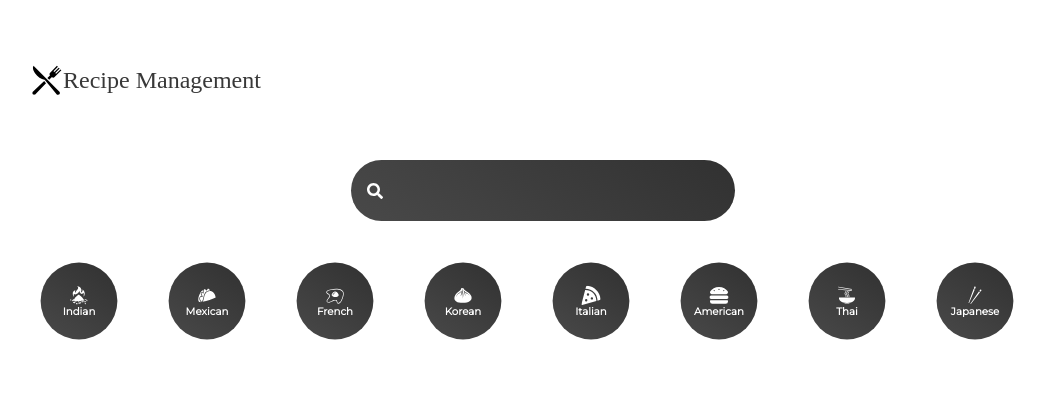
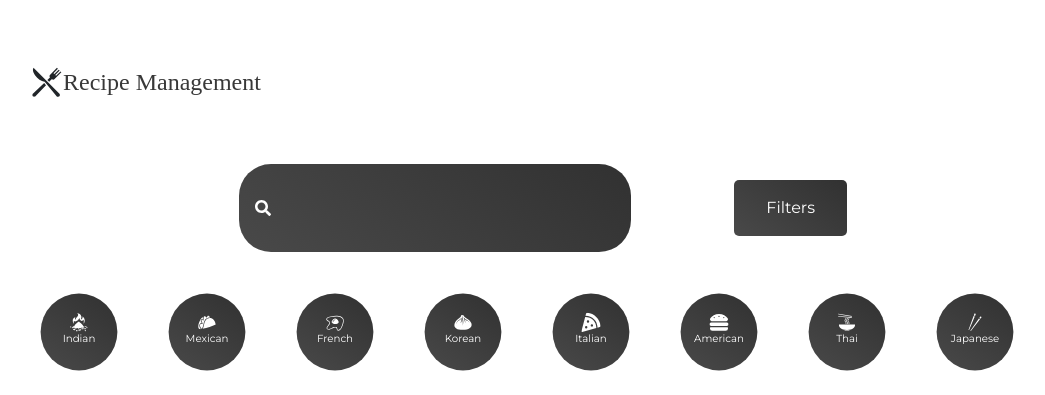
Before and after one commit to Dharan0512/RecipeManagementSystem, a React (Create React App) app in the folder client/: page / in a window 1280 px wide. Shown: the top 395 px of the page, without its empty margins (97-1142 px from the left). Built offline with nearby package versions, Linux system fonts and the light colour scheme; no server answers.

Commit message:
button added

```diff
--- a/client/package.json
+++ b/client/package.json
@@ -8,8 +8,10 @@
     "@testing-library/react": "^13.4.0",
     "@testing-library/user-event": "^13.5.0",
     "axios": "^1.2.1",
+    "bootstrap": "^5.2.3",
     "framer-motion": "^7.8.0",
     "react": "^18.2.0",
+    "react-bootstrap": "^2.7.0",
     "react-dom": "^18.2.0",
     "react-icons": "^4.7.1",
     "react-router-dom": "^6.4.5",
--- a/client/public/index.html
+++ b/client/public/index.html
@@ -27,6 +27,9 @@
       work correctly both with client-side routing and a non-root public URL.
       Learn how to configure a non-root public URL by running `npm run build`.
     -->
+    <!-- Bootstrap 5 -->
+     <link href="https://cdn.jsdelivr.net/npm/bootstrap@5.0.2/dist/css/bootstrap.min.css" rel="stylesheet"
+    integrity="sha384-EVSTQN3/azprG1Anm3QDgpJLIm9Nao0Yz1ztcQTwFspd3yD65VohhpuuCOmLASjC" crossorigin="anonymous">
     <title>React App</title>
   </head>
   <body>
--- a/client/src/components/Search.js
+++ b/client/src/components/Search.js
@@ -2,10 +2,13 @@ import styled from 'styled-components';
 import {useState} from 'react';
 import {FaSearch} from "react-icons/fa";
 import { useNavigate } from 'react-router-dom';
+import Button from 'react-bootstrap/Button';
+
 
 function Search() {
   const [input, setInput] = useState("");
   const navigate = useNavigate();
+
   //event handler
   const submitHandler = (e) =>{
 
@@ -16,18 +19,27 @@ function Search() {
   return (
     <FormStyle onSubmit={submitHandler}>
       <div>
+        <div>
         <FaSearch>
         </FaSearch>
         <input onChange={(e)=> setInput(e.target.value)} type="text" value={input}/>
-        {/* <h1>{input}</h1> */}
+        {/* button */}
+        </div>
+        <div>
+        </div>
+        <Button varient="outline">
+          Filters
+        </Button>
       </div>
     </FormStyle>
   )
 }
 
 const FormStyle = styled.form`
-    margin: 0rem 20rem;
+    margin: 0rem 13rem;
     div{
+      display: flex;
+      flex-direction: row;
       position: relative;
       width: 100%;
     }
@@ -40,7 +52,6 @@ const FormStyle = styled.form`
         border: none;
         border-radius: 2rem;
         outline: none;
-        width: 100%
     }
 
     svg{
@@ -50,6 +61,19 @@ const FormStyle = styled.form`
         transform: translate(100%, -50%);
         color: white;
     }
+
+    button{
+      border: none;
+      padding: 1rem 2rem;
+      margin: 1rem 0rem 1rem 5rem;
+      border-radius: 5px;
+      background: linear-gradient(35deg, #494949, #313131);
+    }
+
+    button:active{
+      color: none;
+      outline: none;
+    }
 `
 
 export default Search
```
Also changed, not shown: 1 other file (tests, documents, lock files or other folders).
